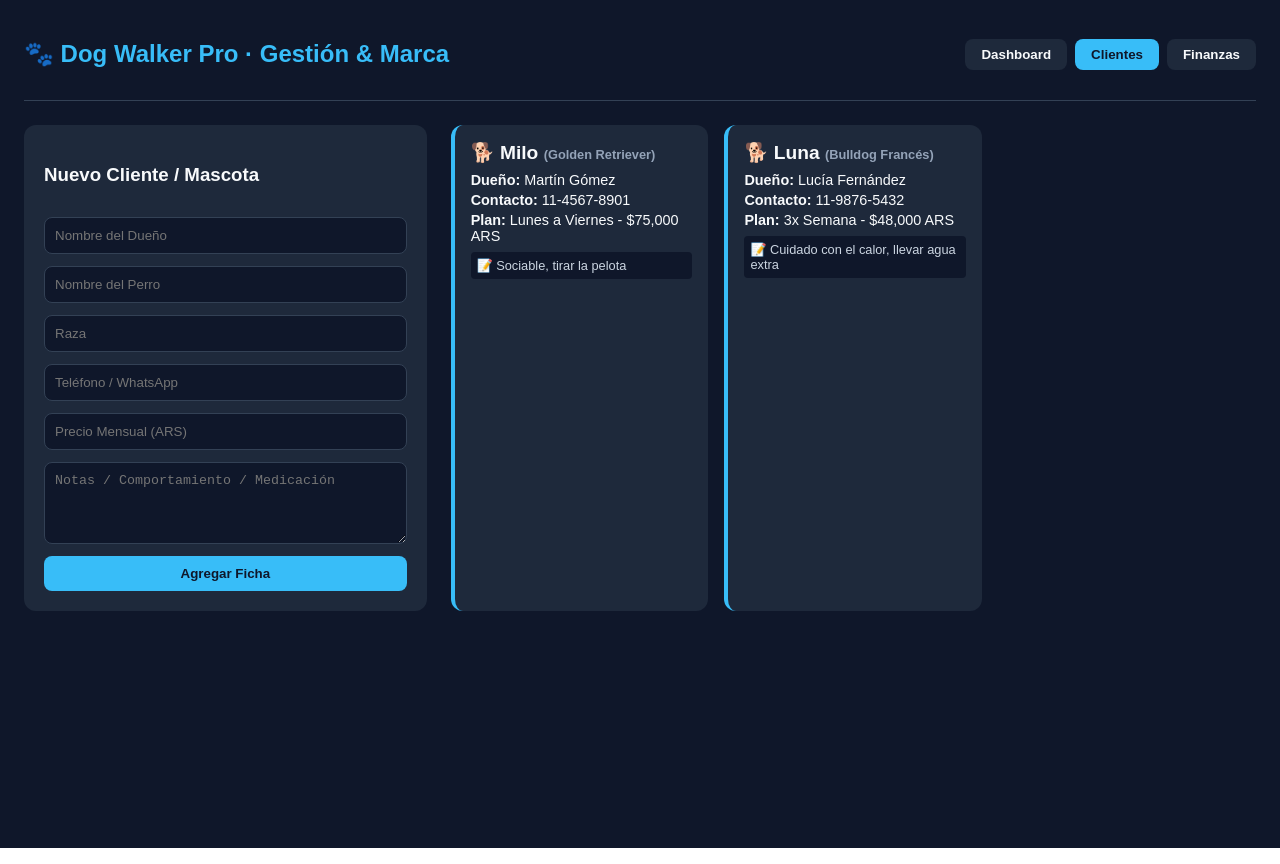
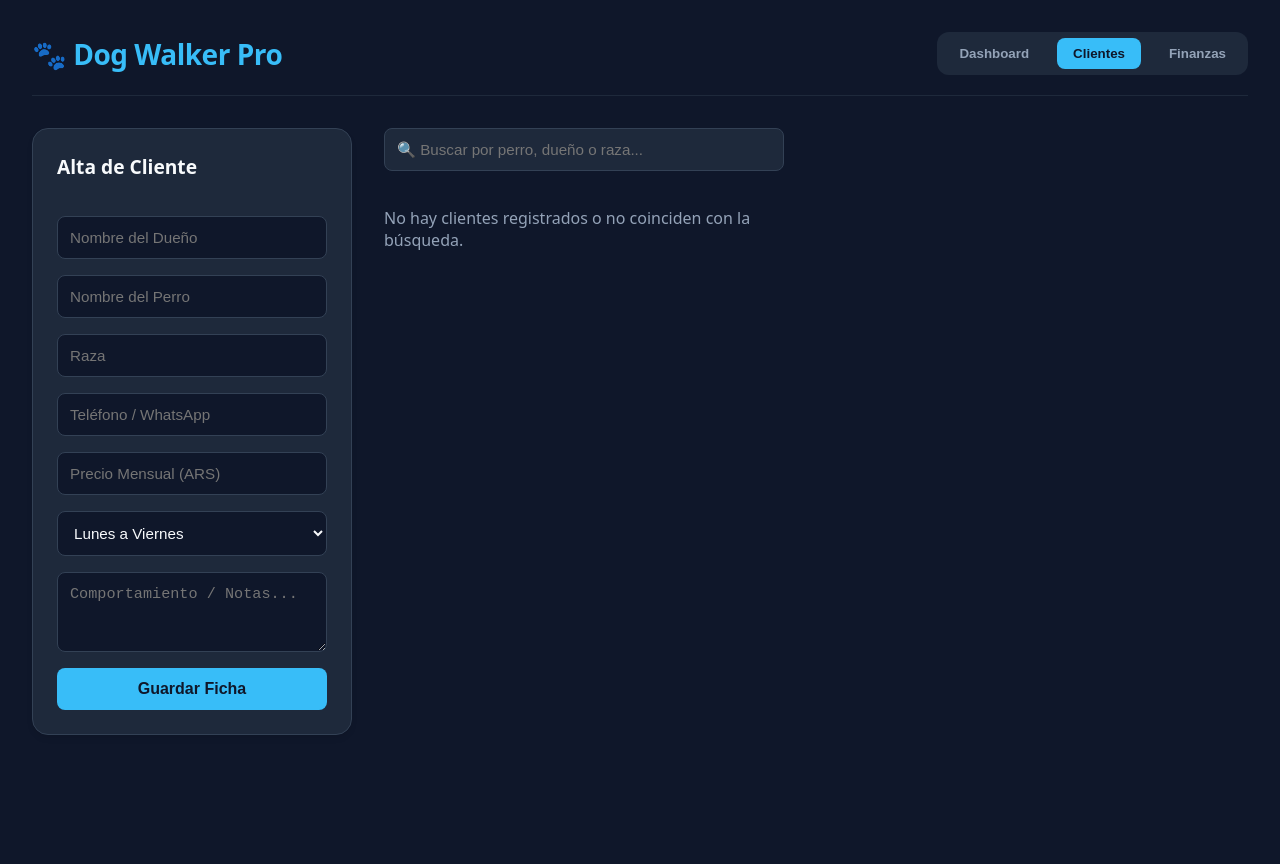
Before and after one commit to valenbatt/dog-walker-app, a React (Vite) app: page / in a window 1280 px wide. Both pictures are taken after a click on the button "Clientes". Built offline with nearby package versions, Linux system fonts and the light colour scheme.

Commit message:
Update App.jsx

```diff
--- a/src/App.jsx
+++ b/src/App.jsx
@@ -1,37 +1,55 @@
-import React, { useState, useEffect } from 'react';
+import React, { useState, useEffect, useMemo } from 'react';
 
 export default function App() {
   const [activeTab, setActiveTab] = useState('dashboard');
+
+  // Estados persistentes
   const [clients, setClients] = useState(() => {
     const saved = localStorage.getItem('dogwalker_clients');
-    return saved ? JSON.parse(saved) : [
-      { id: 1, name: 'Martín Gómez', dog: 'Milo', breed: 'Golden Retriever', phone: '11-4567-8901', plan: 'Lunes a Viernes', price: 75000, notes: 'Sociable, tirar la pelota' },
-      { id: 2, name: 'Lucía Fernández', dog: 'Luna', breed: 'Bulldog Francés', phone: '11-9876-5432', plan: '3x Semana', price: 48000, notes: 'Cuidado con el calor, llevar agua extra' }
-    ];
+    return saved ? JSON.parse(saved) : [];
   });
 
   const [finances, setFinances] = useState(() => {
     const saved = localStorage.getItem('dogwalker_finances');
-    return saved ? JSON.parse(saved) : [
-      { id: 1, type: 'ingreso', desc: 'Abono Milo - Martín', amount: 75000, date: '2026-08-01' },
-      { id: 2, type: 'gasto', desc: 'Bolsas biodegradables y premios', amount: 12000, date: '2026-08-05' }
-    ];
+    return saved ? JSON.parse(saved) : [];
   });
 
+  // Estados de formularios y filtros
   const [newClient, setNewClient] = useState({ name: '', dog: '', breed: '', phone: '', plan: 'Lunes a Viernes', price: '', notes: '' });
   const [newTx, setNewTx] = useState({ type: 'ingreso', desc: '', amount: '', date: new Date().toISOString().split('T')[0] });
+  const [searchTerm, setSearchTerm] = useState('');
 
-  useEffect(() => {
-    localStorage.setItem('dogwalker_clients', JSON.stringify(clients));
-  }, [clients]);
+  // Por defecto, selecciona el mes actual (Ej: "2026-08")
+  const currentMonthStr = new Date().toISOString().slice(0, 7);
+  const [selectedMonth, setSelectedMonth] = useState(currentMonthStr);
 
-  useEffect(() => {
-    localStorage.setItem('dogwalker_finances', JSON.stringify(finances));
-  }, [finances]);
+  useEffect(() => localStorage.setItem('dogwalker_clients', JSON.stringify(clients)), [clients]);
+  useEffect(() => localStorage.setItem('dogwalker_finances', JSON.stringify(finances)), [finances]);
 
+  // Cálculos Globales (Dashboard)
   const totalIngresos = finances.filter(f => f.type === 'ingreso').reduce((acc, curr) => acc + Number(curr.amount), 0);
   const totalGastos = finances.filter(f => f.type === 'gasto').reduce((acc, curr) => acc + Number(curr.amount), 0);
   const balance = totalIngresos - totalGastos;
+
+  // Filtrado de Clientes
+  const filteredClients = useMemo(() => {
+    if (!searchTerm) return clients;
+    const lower = searchTerm.toLowerCase();
+    return clients.filter(c =>
+      c.dog.toLowerCase().includes(lower) ||
+      c.name.toLowerCase().includes(lower) ||
+      c.breed.toLowerCase().includes(lower)
+    );
+  }, [clients, searchTerm]);
+
+  // Filtrado Mensual de Finanzas
+  const monthlyFinances = useMemo(() => {
+    return finances.filter(f => f.date.startsWith(selectedMonth));
+  }, [finances, selectedMonth]);
+
+  const monthlyIngresos = monthlyFinances.filter(f => f.type === 'ingreso').reduce((acc, curr) => acc + Number(curr.amount), 0);
+  const monthlyGastos = monthlyFinances.filter(f => f.type === 'gasto').reduce((acc, curr) => acc + Number(curr.amount), 0);
+  const monthlyBalance = monthlyIngresos - monthlyGastos;
 
   const handleAddClient = (e) => {
     e.preventDefault();
@@ -47,120 +65,187 @@ export default function App() {
     setNewTx({ type: 'ingreso', desc: '', amount: '', date: new Date().toISOString().split('T')[0] });
   };
 
+  const deleteClient = (id) => {
+    if(window.confirm('¿Eliminar cliente?')) setClients(clients.filter(c => c.id !== id));
+  };
+
+  const deleteTx = (id) => {
+    if(window.confirm('¿Eliminar movimiento?')) setFinances(finances.filter(f => f.id !== id));
+  };
+
+  const exportToCSV = () => {
+    const headers = ['Fecha', 'Concepto', 'Tipo', 'Monto (ARS)'];
+    const rows = monthlyFinances.map(f => `${f.date},"${f.desc.replace(/"/g, '""')}",${f.type},${f.amount}`);
+
+    // Agregar fila de resumen
+    rows.push(`"","","",""`);
+    rows.push(`"RESUMEN DEL MES","Ingresos","+",${monthlyIngresos}`);
+    rows.push(`"","Gastos","-",${monthlyGastos}`);
+    rows.push(`"","TOTAL NETO","",${monthlyBalance}`);
+
+    const csvContent = "data:text/csv;charset=utf-8," + headers.join(',') + "\n" + rows.join('\n');
+    const encodedUri = encodeURI(csvContent);
+    const link = document.createElement("a");
+    link.setAttribute("href", encodedUri);
+    link.setAttribute("download", `Balance_DogWalker_${selectedMonth}.csv`);
+    document.body.appendChild(link);
+    link.click();
+    document.body.removeChild(link);
+  };
+
   return (
-    <div style={{ fontFamily: 'sans-serif', backgroundColor: '#0f172a', color: '#f8fafc', minHeight: '100vh', padding: '24px' }}>
-      <header style={{ display: 'flex', justifyContent: 'space-between', alignItems: 'center', borderBottom: '1px solid #334155', paddingBottom: '16px', marginBottom: '24px' }}>
-        <h1 style={{ fontSize: '1.5rem', fontWeight: 'bold', color: '#38bdf8' }}>🐾 Dog Walker Pro · Gestión & Marca</h1>
-        <nav style={{ display: 'flex', gap: '8px' }}>
+    <div style={{ fontFamily: 'system-ui, -apple-system, sans-serif', backgroundColor: '#0f172a', color: '#f8fafc', minHeight: '100vh', padding: '32px' }}>
+      <header style={{ display: 'flex', justifyContent: 'space-between', alignItems: 'center', borderBottom: '1px solid #1e293b', paddingBottom: '20px', marginBottom: '32px' }}>
+        <h1 style={{ fontSize: '1.75rem', margin: 0, fontWeight: '700', color: '#38bdf8', letterSpacing: '-0.5px' }}>🐾 Dog Walker Pro</h1>
+        <nav style={{ display: 'flex', gap: '12px', background: '#1e293b', padding: '6px', borderRadius: '12px' }}>
           {['dashboard', 'clientes', 'finanzas'].map((tab) => (
-            <button
-              key={tab}
-              onClick={() => setActiveTab(tab)}
-              style={{
-                background: activeTab === tab ? '#38bdf8' : '#1e293b',
-                color: activeTab === tab ? '#0f172a' : '#f8fafc',
-                border: 'none',
-                padding: '8px 16px',
-                borderRadius: '8px',
-                cursor: 'pointer',
-                fontWeight: '600',
-                textTransform: 'capitalize'
-              }}
-            >
-              {tab}
-            </button>
+            <button key={tab} onClick={() => setActiveTab(tab)} style={getTabStyle(activeTab === tab)}>{tab}</button>
           ))}
         </nav>
       </header>
 
       {activeTab === 'dashboard' && (
+        <div style={{ display: 'grid', gridTemplateColumns: 'repeat(auto-fit, minmax(240px, 1fr))', gap: '20px' }}>
+          <StatCard title="Perros Activos" value={clients.length} color="#f8fafc" />
+          <StatCard title="Facturación Histórica" value={`$${totalIngresos.toLocaleString()}`} color="#4ade80" />
+          <StatCard title="Gastos Históricos" value={`$${totalGastos.toLocaleString()}`} color="#f87171" />
+          <StatCard title="Rentabilidad Global" value={`$${balance.toLocaleString()}`} color={balance >= 0 ? '#38bdf8' : '#f87171'} />
+        </div>
+      )}
+
+      {activeTab === 'clientes' && (
+        <div style={{ display: 'grid', gridTemplateColumns: '320px 1fr', gap: '32px', alignItems: 'start' }}>
+          <form onSubmit={handleAddClient} style={cardStyle}>
+            <h3 style={{ marginTop: 0, marginBottom: '20px', fontSize: '1.2rem' }}>Alta de Cliente</h3>
+            <input placeholder="Nombre del Dueño" value={newClient.name} onChange={e => setNewClient({...newClient, name: e.target.value})} style={inputStyle} required />
+            <input placeholder="Nombre del Perro" value={newClient.dog} onChange={e => setNewClient({...newClient, dog: e.target.value})} style={inputStyle} required />
+            <input placeholder="Raza" value={newClient.breed} onChange={e => setNewClient({...newClient, breed: e.target.value})} style={inputStyle} />
+            <input placeholder="Teléfono / WhatsApp" value={newClient.phone} onChange={e => setNewClient({...newClient, phone: e.target.value})} style={inputStyle} />
+            <input placeholder="Precio Mensual (ARS)" type="number" value={newClient.price} onChange={e => setNewClient({...newClient, price: e.target.value})} style={inputStyle} />
+            <select value={newClient.plan} onChange={e => setNewClient({...newClient, plan: e.target.value})} style={inputStyle}>
+              <option>Lunes a Viernes</option>
+              <option>3x Semana</option>
+              <option>Fines de Semana</option>
+              <option>Paseo Individual</option>
+            </select>
+            <textarea placeholder="Comportamiento / Notas..." value={newClient.notes} onChange={e => setNewClient({...newClient, notes: e.target.value})} style={{ ...inputStyle, minHeight: '80px', resize: 'vertical' }} />
+            <button type="submit" style={btnStyle}>Guardar Ficha</button>
+          </form>
+
           <div>
-          <div style={{ display: 'grid', gridTemplateColumns: 'repeat(auto-fit, minmax(220px, 1fr))', gap: '16px', marginBottom: '24px' }}>
-            <div style={{ background: '#1e293b', padding: '20px', borderRadius: '12px' }}>
-              <div style={{ color: '#94a3b8', fontSize: '0.9rem' }}>Perros Activos</div>
-              <div style={{ fontSize: '2rem', fontWeight: 'bold' }}>{clients.length}</div>
+            <div style={{ marginBottom: '20px' }}>
+              <input
+                type="text"
+                placeholder="🔍 Buscar por perro, dueño o raza..."
+                value={searchTerm}
+                onChange={e => setSearchTerm(e.target.value)}
+                style={{ ...inputStyle, width: '100%', maxWidth: '400px', background: '#1e293b' }}
+              />
             </div>
-            <div style={{ background: '#1e293b', padding: '20px', borderRadius: '12px' }}>
-              <div style={{ color: '#94a3b8', fontSize: '0.9rem' }}>Ingresos Totales</div>
-              <div style={{ fontSize: '1.8rem', fontWeight: 'bold', color: '#4ade80' }}>${totalIngresos.toLocaleString()}</div>
+
+            <div style={{ display: 'grid', gridTemplateColumns: 'repeat(auto-fill, minmax(280px, 1fr))', gap: '20px' }}>
+              {filteredClients.map(c => (
+                <div key={c.id} style={{ ...cardStyle, borderTop: '4px solid #38bdf8', position: 'relative' }}>
+                  <button onClick={() => deleteClient(c.id)} style={deleteBtnStyle}>×</button>
+                  <h4 style={{ margin: '0 0 12px 0', fontSize: '1.3rem' }}>🐕 {c.dog} <span style={{ fontSize: '0.85rem', color: '#94a3b8', fontWeight: 'normal' }}>({c.breed})</span></h4>
+                  <div style={{ fontSize: '0.95rem', color: '#cbd5e1', display: 'flex', flexDirection: 'column', gap: '8px' }}>
+                    <div><strong>Dueño:</strong> {c.name}</div>
+                    <div><strong>WhatsApp:</strong> {c.phone}</div>
+                    <div style={{ background: '#0f172a', padding: '8px', borderRadius: '6px' }}><strong>Plan:</strong> {c.plan} <br/><span style={{ color: '#4ade80' }}>${c.price?.toLocaleString()} ARS</span></div>
+                    {c.notes && <div style={{ fontSize: '0.85rem', color: '#94a3b8', marginTop: '4px' }}>📝 {c.notes}</div>}
                   </div>
-            <div style={{ background: '#1e293b', padding: '20px', borderRadius: '12px' }}>
-              <div style={{ color: '#94a3b8', fontSize: '0.9rem' }}>Gastos Totales</div>
-              <div style={{ fontSize: '1.8rem', fontWeight: 'bold', color: '#f87171' }}>${totalGastos.toLocaleString()}</div>
                 </div>
-            <div style={{ background: '#1e293b', padding: '20px', borderRadius: '12px' }}>
-              <div style={{ color: '#94a3b8', fontSize: '0.9rem' }}>Ganancia Neta</div>
-              <div style={{ fontSize: '1.8rem', fontWeight: 'bold', color: balance >= 0 ? '#38bdf8' : '#f87171' }}>${balance.toLocaleString()}</div>
+              ))}
+              {filteredClients.length === 0 && <p style={{ color: '#94a3b8' }}>No hay clientes registrados o no coinciden con la búsqueda.</p>}
             </div>
           </div>
         </div>
       )}
 
-      {activeTab === 'clientes' && (
-        <div style={{ display: 'grid', gridTemplateColumns: '1fr 2fr', gap: '24px' }}>
-          <form onSubmit={handleAddClient} style={{ background: '#1e293b', padding: '20px', borderRadius: '12px', display: 'flex', flexDirection: 'column', gap: '12px' }}>
-            <h3>Nuevo Cliente / Mascota</h3>
-            <input placeholder="Nombre del Dueño" value={newClient.name} onChange={e => setNewClient({...newClient, name: e.target.value})} style={inputStyle} required />
-            <input placeholder="Nombre del Perro" value={newClient.dog} onChange={e => setNewClient({...newClient, dog: e.target.value})} style={inputStyle} required />
-            <input placeholder="Raza" value={newClient.breed} onChange={e => setNewClient({...newClient, breed: e.target.value})} style={inputStyle} />
-            <input placeholder="Teléfono / WhatsApp" value={newClient.phone} onChange={e => setNewClient({...newClient, phone: e.target.value})} style={inputStyle} />
-            <input placeholder="Precio Mensual (ARS)" type="number" value={newClient.price} onChange={e => setNewClient({...newClient, price: e.target.value})} style={inputStyle} />
-            <textarea placeholder="Notas / Comportamiento / Medicación" value={newClient.notes} onChange={e => setNewClient({...newClient, notes: e.target.value})} style={{ ...inputStyle, minHeight: '60px' }} />
-            <button type="submit" style={btnStyle}>Agregar Ficha</button>
-          </form>
-
-          <div style={{ display: 'grid', gridTemplateColumns: 'repeat(auto-fill, minmax(250px, 1fr))', gap: '16px' }}>
-            {clients.map(c => (
-              <div key={c.id} style={{ background: '#1e293b', padding: '16px', borderRadius: '12px', borderLeft: '4px solid #38bdf8' }}>
-                <h4 style={{ margin: '0 0 8px 0', fontSize: '1.2rem' }}>🐕 {c.dog} <span style={{ fontSize: '0.8rem', color: '#94a3b8' }}>({c.breed})</span></h4>
-                <p style={{ margin: '4px 0', fontSize: '0.9rem' }}><strong>Dueño:</strong> {c.name}</p>
-                <p style={{ margin: '4px 0', fontSize: '0.9rem' }}><strong>Contacto:</strong> {c.phone}</p>
-                <p style={{ margin: '4px 0', fontSize: '0.9rem' }}><strong>Plan:</strong> {c.plan} - ${c.price?.toLocaleString()} ARS</p>
-                {c.notes && <p style={{ margin: '8px 0 0 0', fontSize: '0.8rem', color: '#cbd5e1', background: '#0f172a', padding: '6px', borderRadius: '4px' }}>📝 {c.notes}</p>}
-              </div>
-            ))}
-          </div>
-        </div>
-      )}
-
       {activeTab === 'finanzas' && (
-        <div style={{ display: 'grid', gridTemplateColumns: '1fr 2fr', gap: '24px' }}>
-          <form onSubmit={handleAddTx} style={{ background: '#1e293b', padding: '20px', borderRadius: '12px', display: 'flex', flexDirection: 'column', gap: '12px' }}>
-            <h3>Registrar Movimiento</h3>
+        <div style={{ display: 'grid', gridTemplateColumns: '320px 1fr', gap: '32px', alignItems: 'start' }}>
+          <form onSubmit={handleAddTx} style={cardStyle}>
+            <h3 style={{ marginTop: 0, marginBottom: '20px', fontSize: '1.2rem' }}>Cargar Movimiento</h3>
             <select value={newTx.type} onChange={e => setNewTx({...newTx, type: e.target.value})} style={inputStyle}>
               <option value="ingreso">Ingreso (+)</option>
               <option value="gasto">Gasto (-)</option>
             </select>
-            <input placeholder="Descripción (Ej: Abono Lola, Bolsitas)" value={newTx.desc} onChange={e => setNewTx({...newTx, desc: e.target.value})} style={inputStyle} required />
+            <input placeholder="Concepto (Ej: Abono Lola, Pipetas)" value={newTx.desc} onChange={e => setNewTx({...newTx, desc: e.target.value})} style={inputStyle} required />
             <input placeholder="Monto (ARS)" type="number" value={newTx.amount} onChange={e => setNewTx({...newTx, amount: e.target.value})} style={inputStyle} required />
-            <input type="date" value={newTx.date} onChange={e => setNewTx({...newTx, date: e.target.value})} style={inputStyle} />
+            <input type="date" value={newTx.date} onChange={e => setNewTx({...newTx, date: e.target.value})} style={inputStyle} required />
             <button type="submit" style={btnStyle}>Registrar</button>
           </form>
 
-          <div style={{ background: '#1e293b', padding: '16px', borderRadius: '12px' }}>
-            <h3>Historial de Movimientos</h3>
-            <table style={{ width: '100%', borderCollapse: 'collapse', textAlign: 'left', marginTop: '12px' }}>
+          <div style={cardStyle}>
+            <div style={{ display: 'flex', justifyContent: 'space-between', alignItems: 'center', marginBottom: '20px', flexWrap: 'wrap', gap: '12px' }}>
+              <div style={{ display: 'flex', alignItems: 'center', gap: '12px' }}>
+                <h3 style={{ margin: 0 }}>Historial Mensual</h3>
+                <input
+                  type="month"
+                  value={selectedMonth}
+                  onChange={e => setSelectedMonth(e.target.value)}
+                  style={{ ...inputStyle, padding: '6px 12px', width: 'auto' }}
+                />
+              </div>
+              <button onClick={exportToCSV} style={{ ...btnStyle, background: '#4ade80', color: '#064e3b', width: 'auto', padding: '8px 16px', fontSize: '0.9rem' }}>
+                ⬇ Descargar Excel
+              </button>
+            </div>
+
+            <div style={{ overflowX: 'auto' }}>
+              <table style={{ width: '100%', borderCollapse: 'collapse', textAlign: 'left', minWidth: '500px' }}>
                 <thead>
-                <tr style={{ borderBottom: '1px solid #334155', color: '#94a3b8' }}>
-                  <th style={{ padding: '8px' }}>Fecha</th>
-                  <th style={{ padding: '8px' }}>Concepto</th>
-                  <th style={{ padding: '8px' }}>Tipo</th>
-                  <th style={{ padding: '8px', textAlign: 'right' }}>Monto</th>
+                  <tr style={{ borderBottom: '2px solid #334155', color: '#94a3b8', fontSize: '0.9rem' }}>
+                    <th style={{ padding: '12px 8px' }}>Fecha</th>
+                    <th style={{ padding: '12px 8px' }}>Concepto</th>
+                    <th style={{ padding: '12px 8px' }}>Tipo</th>
+                    <th style={{ padding: '12px 8px', textAlign: 'right' }}>Monto</th>
+                    <th style={{ padding: '12px 8px', width: '40px' }}></th>
                   </tr>
                 </thead>
                 <tbody>
-                {finances.map(f => (
-                  <tr key={f.id} style={{ borderBottom: '1px solid #334155' }}>
-                    <td style={{ padding: '8px', fontSize: '0.85rem' }}>{f.date}</td>
-                    <td style={{ padding: '8px' }}>{f.desc}</td>
-                    <td style={{ padding: '8px', textTransform: 'capitalize', color: f.type === 'ingreso' ? '#4ade80' : '#f87171' }}>{f.type}</td>
-                    <td style={{ padding: '8px', textAlign: 'right', fontWeight: 'bold', color: f.type === 'ingreso' ? '#4ade80' : '#f87171' }}>
-                      {f.type === 'ingreso' ? '+' : '-'}${Number(f.amount).toLocaleString()}
+                  {monthlyFinances.map(f => (
+                    <tr key={f.id} style={{ borderBottom: '1px solid #1e293b' }}>
+                      <td style={{ padding: '12px 8px', fontSize: '0.9rem', color: '#cbd5e1' }}>{f.date}</td>
+                      <td style={{ padding: '12px 8px' }}>{f.desc}</td>
+                      <td style={{ padding: '12px 8px' }}>
+                        <span style={{ background: f.type === 'ingreso' ? 'rgba(74, 222, 128, 0.1)' : 'rgba(248, 113, 113, 0.1)', color: f.type === 'ingreso' ? '#4ade80' : '#f87171', padding: '4px 8px', borderRadius: '4px', fontSize: '0.8rem', textTransform: 'uppercase', fontWeight: 'bold' }}>
+                          {f.type}
+                        </span>
+                      </td>
+                      <td style={{ padding: '12px 8px', textAlign: 'right', fontWeight: 'bold', color: '#f8fafc' }}>
+                        ${Number(f.amount).toLocaleString()}
+                      </td>
+                      <td style={{ padding: '12px 8px', textAlign: 'right' }}>
+                        <button onClick={() => deleteTx(f.id)} style={{ background: 'transparent', border: 'none', color: '#ef4444', cursor: 'pointer', fontSize: '1.2rem' }}>×</button>
                       </td>
                     </tr>
                   ))}
+                  {monthlyFinances.length === 0 && (
+                    <tr><td colSpan="5" style={{ padding: '24px', textAlign: 'center', color: '#94a3b8' }}>No hay movimientos en este mes.</td></tr>
+                  )}
                 </tbody>
               </table>
+            </div>
+
+            {/* Resumen del Mes */}
+            <div style={{ marginTop: '24px', padding: '20px', background: '#0f172a', borderRadius: '8px', display: 'flex', justifyContent: 'space-between', border: '1px solid #334155' }}>
+              <div>
+                <div style={{ color: '#94a3b8', fontSize: '0.85rem' }}>Ingresos del Mes</div>
+                <div style={{ color: '#4ade80', fontWeight: 'bold', fontSize: '1.2rem' }}>+ ${monthlyIngresos.toLocaleString()}</div>
+              </div>
+              <div>
+                <div style={{ color: '#94a3b8', fontSize: '0.85rem' }}>Gastos del Mes</div>
+                <div style={{ color: '#f87171', fontWeight: 'bold', fontSize: '1.2rem' }}>- ${monthlyGastos.toLocaleString()}</div>
+              </div>
+              <div style={{ textAlign: 'right' }}>
+                <div style={{ color: '#94a3b8', fontSize: '0.85rem' }}>Total Neto ({selectedMonth})</div>
+                <div style={{ color: monthlyBalance >= 0 ? '#38bdf8' : '#f87171', fontWeight: 'bold', fontSize: '1.5rem' }}>
+                  ${monthlyBalance.toLocaleString()}
+                </div>
+              </div>
+            </div>
+
           </div>
         </div>
       )}
@@ -168,5 +253,27 @@ export default function App() {
   );
 }
 
-const inputStyle = { background: '#0f172a', border: '1px solid #334155', padding: '10px', borderRadius: '8px', color: '#fff' };
-const btnStyle = { background: '#38bdf8', color: '#0f172a', border: 'none', padding: '10px', borderRadius: '8px', fontWeight: 'bold', cursor: 'pointer' };
+// UI Components & Styles
+const StatCard = ({ title, value, color }) => (
+  <div style={{ background: '#1e293b', padding: '24px', borderRadius: '16px', border: '1px solid #334155', boxShadow: '0 4px 6px -1px rgba(0, 0, 0, 0.1)' }}>
+    <div style={{ color: '#94a3b8', fontSize: '0.9rem', marginBottom: '8px', fontWeight: '500' }}>{title}</div>
+    <div style={{ fontSize: '2.2rem', fontWeight: '800', color: color, letterSpacing: '-1px' }}>{value}</div>
+  </div>
+);
+
+const getTabStyle = (isActive) => ({
+  background: isActive ? '#38bdf8' : 'transparent',
+  color: isActive ? '#0f172a' : '#94a3b8',
+  border: 'none',
+  padding: '8px 16px',
+  borderRadius: '8px',
+  cursor: 'pointer',
+  fontWeight: '600',
+  textTransform: 'capitalize',
+  transition: 'all 0.2s ease'
+});
+
+const cardStyle = { background: '#1e293b', padding: '24px', borderRadius: '16px', display: 'flex', flexDirection: 'column', gap: '16px', border: '1px solid #334155', boxShadow: '0 4px 6px -1px rgba(0, 0, 0, 0.1)' };
+const inputStyle = { background: '#0f172a', border: '1px solid #334155', padding: '12px', borderRadius: '8px', color: '#f8fafc', fontSize: '0.95rem', outline: 'none', width: '100%', boxSizing: 'border-box' };
+const btnStyle = { background: '#38bdf8', color: '#0f172a', border: 'none', padding: '12px', borderRadius: '8px', fontWeight: '700', cursor: 'pointer', fontSize: '1rem', transition: 'opacity 0.2s', width: '100%' };
+const deleteBtnStyle = { position: 'absolute', top: '12px', right: '12px', background: 'transparent', border: 'none', color: '#94a3b8', fontSize: '1.5rem', cursor: 'pointer' };
```
Lines whose indentation alone changed are shown as unchanged.
